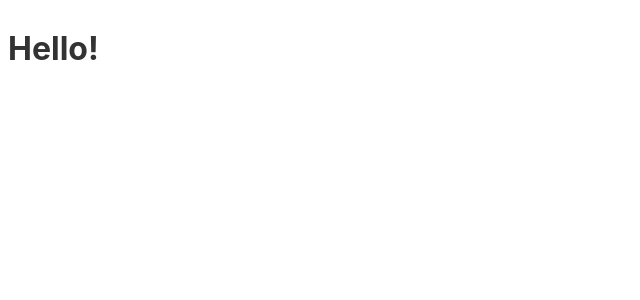
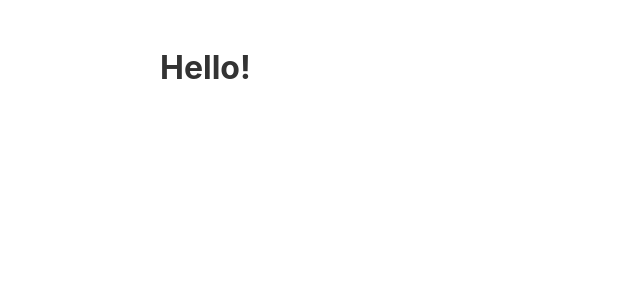
Before and after one commit to KeithChasen/svelte-poll, a Svelte app: page / in a window 1280 px wide. Shown: the top 300 px of the page, without its empty margins (0-640 px from the left). Built offline with nearby package versions, Linux system fonts and the light colour scheme.

Commit message:
basic styles for main tag of App

```diff
--- a/src/App.svelte
+++ b/src/App.svelte
@@ -7,5 +7,8 @@
 </main>
 
 <style>
-
+	main {
+		max-width: 960px;
+		margin: 40px auto;
+	}
 </style>
```
